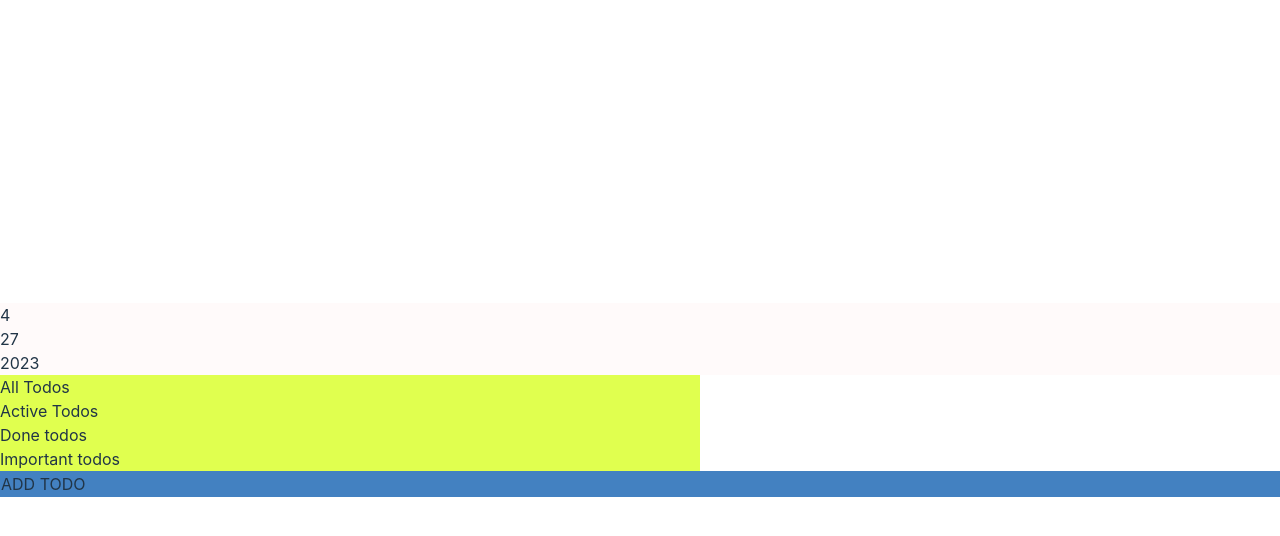
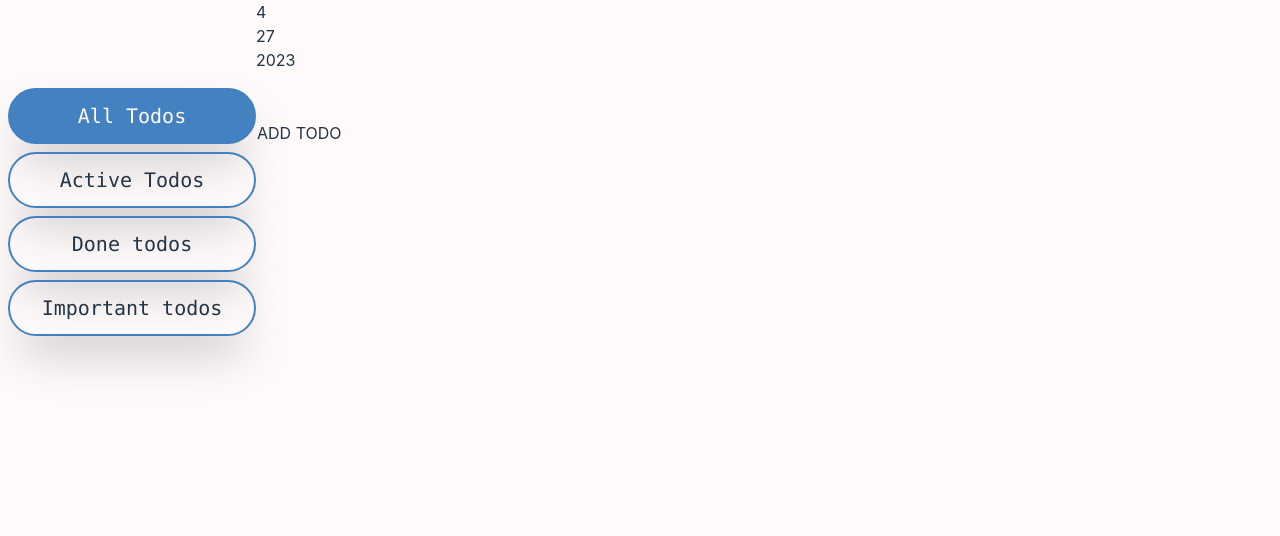
Before and after one commit to IsoW-22/React-todo-app, a React (Vite) app: page / in a window 1280 px wide. Shown: the top 536 px of the page. Built offline with nearby package versions, Linux system fonts and the light colour scheme; the HTML template or start-up script is replaced by a standard one.

Commit message:
working on modular

```diff
--- a/index.html
+++ b/index.html
@@ -6,8 +6,8 @@
     <meta name="viewport" content="width=device-width, initial-scale=1.0" />
     <title>Vite + React</title>
   </head>
-  <body class="h-[100%] w-[100%]">
-    <div id="root" class="h-[100%] w-[100%] grid grid-rows-3 grid-flow-col"></div>
+  <body class="bg-snow">
+    <div id="root" class="grid"></div>
     <script type="module" src="/src/main.jsx"></script>
   </body>
 </html>
--- a/public/styles/styles.css
+++ b/public/styles/styles.css
@@ -522,82 +522,109 @@ video {
   --tw-backdrop-sepia:  ;
 }
 
-.col-span-7 {
-  grid-column: span 7 / span 7;
+.ml-2 {
+  margin-left: 0.5rem;
 }
 
-.col-span-2 {
-  grid-column: span 2 / span 2;
+.mt-20 {
+  margin-top: 5rem;
 }
 
-.col-start-2 {
-  grid-column-start: 2;
+.flex {
+  display: flex;
 }
 
-.col-start-1 {
-  grid-column-start: 1;
+.h-60 {
+  height: 15rem;
 }
 
-.col-end-9 {
-  grid-column-end: 9;
+.w-auto {
+  width: auto;
 }
 
-.col-end-2 {
-  grid-column-end: 2;
-}
-
-.row-span-3 {
-  grid-row: span 3 / span 3;
-}
-
-.row-span-2 {
-  grid-row: span 2 / span 2;
-}
-
-.grid {
-  display: grid;
-}
-
-.h-64 {
-  height: 16rem;
-}
-
-.h-\[100\%\] {
-  height: 100%;
-}
-
-.w-64 {
-  width: 16rem;
-}
-
-.w-\[100\%\] {
-  width: 100%;
-}
-
-.grid-cols-2 {
-  grid-template-columns: repeat(2, minmax(0, 1fr));
-}
-
-.grid-rows-2 {
-  grid-template-rows: repeat(2, minmax(0, 1fr));
-}
-
-.bg-black {
-  background-color: #010400ff;
+.flex-col {
+  flex-direction: column;
 }
 
 .bg-snow {
   background-color: #FFFAFAff;
 }
 
-.bg-stlblue {
-  background-color: #4381c1ff;
+.text-center {
+  text-align: center;
 }
 
-.bg-chtrs {
-  background-color: #e0ff4fff;
+.font-mono {
+  font-family: ui-monospace, SFMono-Regular, Menlo, Monaco, Consolas, "Liberation Mono", "Courier New", monospace;
+}
+
+.text-xl {
+  font-size: 1.25rem;
+  line-height: 1.75rem;
+}
+
+.antialiased {
+  -webkit-font-smoothing: antialiased;
+  -moz-osx-font-smoothing: grayscale;
 }
 
 .filter {
   filter: var(--tw-blur) var(--tw-brightness) var(--tw-contrast) var(--tw-grayscale) var(--tw-hue-rotate) var(--tw-invert) var(--tw-saturate) var(--tw-sepia) var(--tw-drop-shadow);
 }
+
+.grid {
+  width: 100%;
+  height: 100%;
+  display: grid;
+  grid-template-columns: 20% 80%;
+  grid-template-rows: 15% 85%;
+  grid-template-areas:
+    "nav header"
+    "nav body";
+}
+
+#nav {
+  grid-area: nav;
+}
+
+#body {
+  grid-area: body;
+}
+
+#header {
+  grid-area: header;
+}
+
+html, body {
+  height: 100vh;
+  width: 100vw;
+}
+
+.todo {
+  width: 100px;
+}
+
+.card {
+  margin-top: 0.5rem;
+  cursor: pointer;
+  border-radius: 9999px;
+  border-width: 2px;
+  border-color: #4381c1ff;
+  padding: 0.75rem;
+  --tw-shadow: 0 25px 50px -12px rgb(0 0 0 / 0.25);
+  --tw-shadow-colored: 0 25px 50px -12px var(--tw-shadow-color);
+  box-shadow: var(--tw-ring-offset-shadow, 0 0 #0000), var(--tw-ring-shadow, 0 0 #0000), var(--tw-shadow);
+  transition-property: all;
+  transition-timing-function: cubic-bezier(0.4, 0, 0.2, 1);
+  transition-duration: 150ms;
+}
+
+.card:hover {
+  background-color: #4381c1ff;
+  color: #FFFAFAff;
+}
+
+.selected {
+  background-color: #4381c1ff;
+  color: #FFFAFAff;
+}
--- a/src/components/Body.jsx
+++ b/src/components/Body.jsx
@@ -2,7 +2,11 @@ import { useState } from "react";
 
 function Todos() {
   const [todoList, SetTodoList] = useState([]);
-  const [listState, SetListState] = useState("all");
+  const [List, SetList] = useState("all");
+
+  function handleChangeList(listName) {
+    SetList(listName);
+  }
 
   function handleDeleteTodo(index) {
     SetTodoList(todoList.filter((item) => item.id !== index));
@@ -44,28 +48,105 @@ function Todos() {
     );
   }
 
-  function TodoList() {
+  function handleAddTodo() {
+    SetTodoList([
+      ...todoList,
+      { id: crypto.randomUUID(), text: "", isDone: false, isImportant: false },
+    ]);
+  }
+
+  return (
+    <>
+      <div id="nav">
+        <Lists onClick={handleChangeList} List={List} />
+      </div>
+      <div className="" id="body">
+        <TodoList
+          onDelete={handleDeleteTodo}
+          onMarkDone={handleMarkDone}
+          onMarkImportant={handleImportantTodo}
+          onChangeText={handleChangeText}
+          todoList={todoList}
+          List={List}
+        />
+        <button onClick={handleAddTodo} className="">
+          ADD TODO
+        </button>
+      </div>
+    </>
+  );
+}
+
+function Lists({ List, onClick }) {
+  return (
+    <ul className="w-auto h-60 flex flex-col text-center text-xl font-mono antialiased ml-2 mt-20">
+      <li
+        onClick={() => onClick("all")}
+        className={List === "all" ? "card selected" : "card"}
+      >
+        All Todos
+      </li>
+      <li
+        onClick={() => onClick("active")}
+        className={List === "active" ? "card selected" : "card"}
+      >
+        Active Todos
+      </li>
+      <li
+        onClick={() => onClick("done")}
+        className={List === "done" ? "card selected" : "card"}
+      >
+        Done todos
+      </li>
+      <li
+        onClick={() => onClick("important")}
+        className={List === "important" ? "card selected" : "card"}
+      >
+        Important todos
+      </li>
+    </ul>
+  );
+}
+
+function TodoList(
+  onDelete,
+  onMarkDone,
+  onMarkImportant,
+  onChangeText,
+  todoList,
+  List
+) {
   let todoItems;
-
+  console.log(todoList);
   function makeMap(givenList) {
+    if(givenList){
       const newList = givenList.map((todo) => (
-        <div className={todo.isDone ? "todo done" : todo.isImportant ? "important todo" : "todo"} key={todo.id}>
+        <div
+          className={
+            todo.isDone
+              ? "todo done"
+              : todo.isImportant
+              ? "important todo"
+              : "todo"
+          }
+          key={todo.id}
+        >
           <input
             type="checkbox"
-            onChange={(e) => handleMarkDone(todo.id, e.target.checked)}
+            onChange={(e) => onMarkDone(todo.id, e.target.checked)}
             checked={todo.isDone}
           />
           <input
             type="text"
-            value={ todo.text }
-            onChange={(e) => handleChangeText(todo.id, e.target.value)}
+            value={todo.text}
+            onChange={(e) => onChange(todo.id, e.target.value)}
             disabled={todo.isDone ? true : false}
             autoFocus
           />
-          <button onClick={() => handleDeleteTodo(todo.id)}>del</button>
+          <button onClick={() => onDelete(todo.id)}>del</button>
           <input
             type="checkbox"
-            onChange={(e) => handleImportantTodo(todo.id, e.target.checked)}
+            onChange={(e) => onMarkImportant(todo.id, e.target.checked)}
             checked={todo.isImportant}
             disabled={todo.isDone ? true : false}
           />
@@ -73,8 +154,9 @@ function Todos() {
       ));
       return newList;
     }
+  }
 
-    switch (listState) {
+  switch (List) {
     case "done": {
       const newTodoList = todoList.filter((item) => item.isDone === true);
       todoItems = makeMap(newTodoList);
@@ -86,49 +168,15 @@ function Todos() {
       break;
     }
     case "important": {
-        const newTodoList = todoList.filter(
-          (item) => item.isImportant === true
-        );
+      const newTodoList = todoList.filter((item) => item.isImportant === true);
       todoItems = makeMap(newTodoList);
       break;
     }
     default:
       todoItems = makeMap(todoList);
   }
+
   return todoItems;
 }
 
-  function Lists() {
-    return (
-      <ul className="">
-        <li onClick={() => SetListState("all")}>All Todos</li>
-        <li onClick={() => SetListState("active")}>Active Todos</li>
-        <li onClick={() => SetListState("done")}>Done todos</li>
-        <li onClick={() => SetListState("important")}>Important todos</li>
-      </ul>
-    );
-  }
-
-  function handleAddTodo() {
-    SetTodoList([
-      ...todoList,
-      { id: crypto.randomUUID(),text: "", isDone: false, isImportant: false },
-    ]);
-  }
-
-  return (
-    <>
-      <div className="bg-chtrs row-span-3">
-        <Lists />
-      </div>
-      <div className="bg-stlblue col-span-2">
-        <TodoList />
-        <button onClick={handleAddTodo} className="">
-          ADD TODO
-        </button>
-      </div>
-    </>
-  );
-}
-
 export default Todos;
--- a/src/components/Header.jsx
+++ b/src/components/Header.jsx
@@ -17,7 +17,7 @@ function DateTime() {
 
 function Header() {
   return(
-    <div className="bg-snow col-span-2">
+    <div className="" id="header">
       <DateTime />
     </div>
   )
--- a/src/styles/styles.css
+++ b/src/styles/styles.css
@@ -1,3 +1,38 @@
 @tailwind base;
 @tailwind components;
 @tailwind utilities;
+
+.grid {
+    width: 100%;
+    height: 100%;
+    display: grid;
+    grid-template-columns: 20% 80%;
+    grid-template-rows: 15% 85%;
+    grid-template-areas:
+    "nav header"
+    "nav body";
+}
+#nav {
+    grid-area: nav;
+}
+#body {
+    grid-area: body;
+}
+#header {
+    grid-area: header;
+}
+
+html, body {
+    @apply w-screen h-screen;
+}
+
+.todo {
+    @apply w-[100px]
+}
+
+.card {
+    @apply border-2 border-stlblue p-3 mt-2 rounded-full hover:bg-stlblue cursor-pointer transition-all hover:text-snow shadow-2xl;
+}
+.selected {
+    @apply bg-stlblue text-snow;
+}
```
Lines whose indentation alone changed are shown as unchanged.
